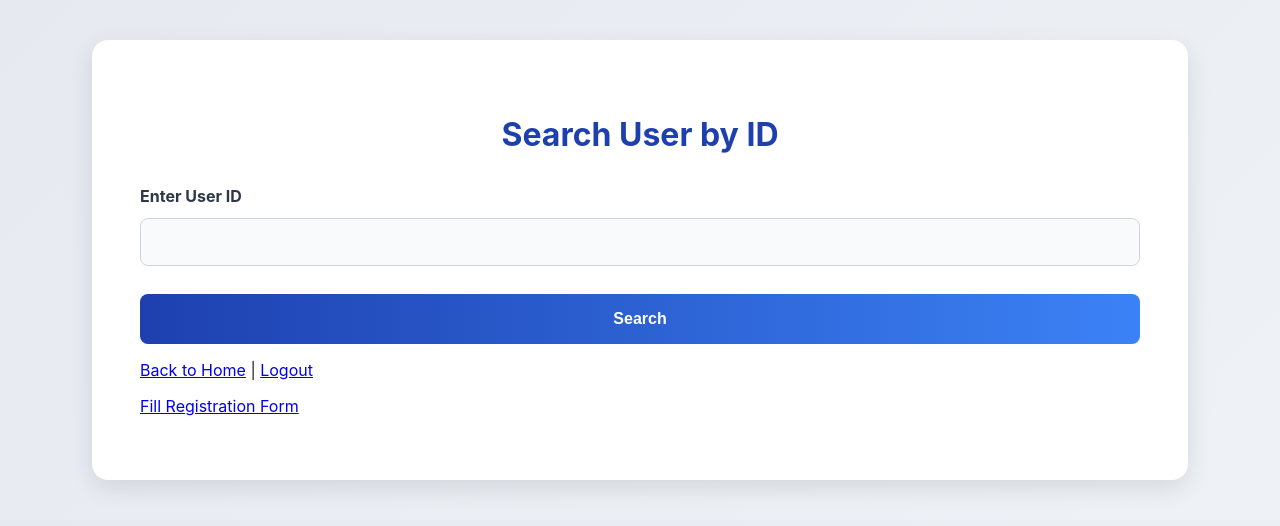
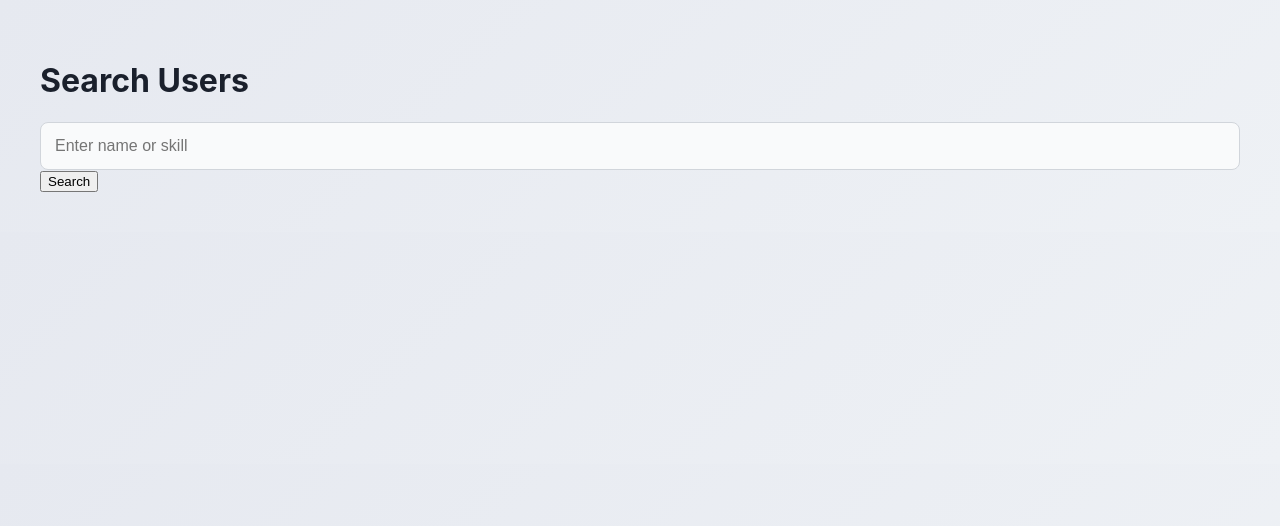
Before and after one commit to obmhmeni/company-portal, a Flask app: page /search in a window 1280 px wide. Shown: the top 526 px of the page. Run offline with Flask 3, Linux system fonts and the light colour scheme; the visitor is signed in with stand-in values (Sample User, id 1).

Commit message:
Added or updated search.html

```diff
--- a/templates/search.html
+++ b/templates/search.html
@@ -1,55 +1,33 @@
 <!DOCTYPE html>
-<html lang="en">
+<html>
 <head>
-    <meta charset="UTF-8">
-    <meta name="viewport" content="width=device-width, initial-scale=1.0">
-    <title>Search User</title>
+    <title>Search</title>
     <link rel="stylesheet" href="{{ url_for('static', filename='style.css') }}">
+    <link rel="icon" type="image/x-icon" href="{{ url_for('static', filename='favicon.ico') }}">
 </head>
 <body>
-    <div class="container">
-        <h2>Search User by ID</h2>
-        {% with messages = get_flashed_messages(with_categories=true) %}
-            {% if messages %}
-                {% for category, message in messages %}
-                    <p class="{{ category }}">{{ message }}</p>
-                {% endfor %}
-            {% endif %}
-        {% endwith %}
-        <form method="POST" action="{{ url_for('search') }}">
-            <div class="form-group">
-                <label for="search_term">Enter User ID</label>
-                <input type="text" id="search_term" name="search_term" required>
-            </div>
-            <button type="submit">Search</button>
-        </form>
-        {% if results %}
-            <h3>Search Results</h3>
-            <table>
-                <tr>
-                    <th>ID</th>
-                    <th>Full Name</th>
-                    <th>Contact</th>
-                    <th>Gender</th>
-                    <th>Age</th>
-                    <th>Skills</th>
-                    <th>Work Area</th>
-                </tr>
-                {% for user in results %}
-                    <tr>
-                        <td>{{ user[0] }}</td>
-                        <td>{{ user[1] }}</td>
-                        <td>{{ user[26] }}</td>
-                        <td>{{ user[4] }}</td>
-                        <td>{{ user[5] }}</td>
-                        <td>{{ user[11] }}</td>
-                        <td>{{ user[12] }}</td>
-                    </tr>
-                {% endfor %}
-            </table>
+    <h1>Search Users</h1>
+    <form method="POST" action="{{ url_for('search') }}">
+        <input type="text" name="search_term" placeholder="Enter name or skill">
+        <input type="submit" value="Search">
+    </form>
+    {% if results %}
+        <h2>Results:</h2>
+        <ul>
+        {% for result in results %}
+            <li>{{ result[1] }} ({{ result[2] }}) - {{ result[5] }}</li>
+        {% endfor %}
+        </ul>
+        <a href="{{ url_for('register') }}">Fill Registration Form</a>
+    {% endif %}
+    {% with messages = get_flashed_messages() %}
+        {% if messages %}
+            <ul>
+            {% for message in messages %}
+                <li>{{ message }}</li>
+            {% endfor %}
+            </ul>
         {% endif %}
-        <p><a href="{{ url_for('home') }}">Back to Home</a> | <a href="{{ url_for('logout') }}">Logout</a></p>
-        <p> <a href="{{ url_for('register') }}">Fill Registration Form</a></p>
- </div>
+    {% endwith %}
 </body>
 </html>
```
